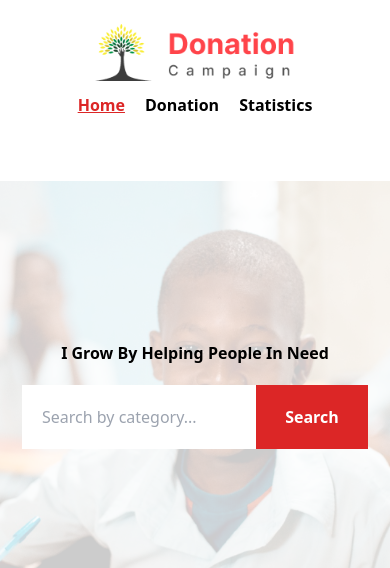
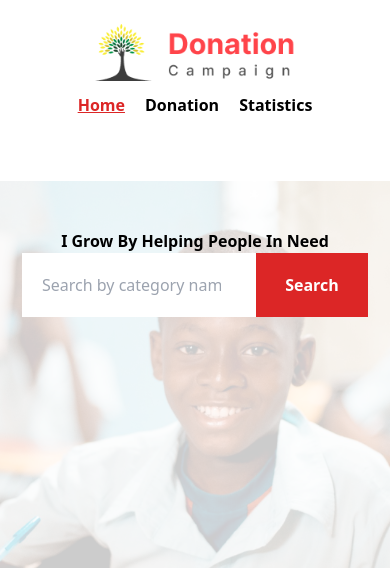
Before and after one commit to ShariarNiaj05/Donation-Campaign, a React (Vite) app: page / in a window 390 px wide. Shown: the top 568 px of the page. Built offline with nearby package versions, Linux system fonts and the light colour scheme.

Commit message:
responsive issue in banner section is fixed

```diff
--- a/src/Components/Header/Banner/Banner.jsx
+++ b/src/Components/Header/Banner/Banner.jsx
@@ -17,24 +17,24 @@ const styles = {
   },
 };
 
-const handleSearch = e=> {
-  e.preventDefault();
-}
+// const handleSearch = e=> {
+//   e.preventDefault();
+// }
 
 const Banner = () => {
   return (
     <div style={styles.header}>
       <div style={styles.content}>
-        <h2 className="text-center font-bold md:text-2xl lg:text-6xl align-middle pt-40">
+        <h2 className="text-center font-bold md:text-2xl lg:text-6xl align-middle pt-12 lg:pt-36">
           I Grow By Helping People In Need
         </h2>
 
         {
-          <form onSubmit={handleSearch} className="text-center mt-5">
+          <form className="text-center lg:mt-5">
             <input
-              className=" w-[60%] h-16 p-5"
+              className=" w-[60%] lg:h-16 p-5"
               type="search"
-              placeholder="Search by category..."
+              placeholder="Search by category name.."
               name="searchText"
             ></input>
             <input className=" bg-red-600 h-16 w-28 text-white font-bold" type="submit" value="Search"></input>
```
